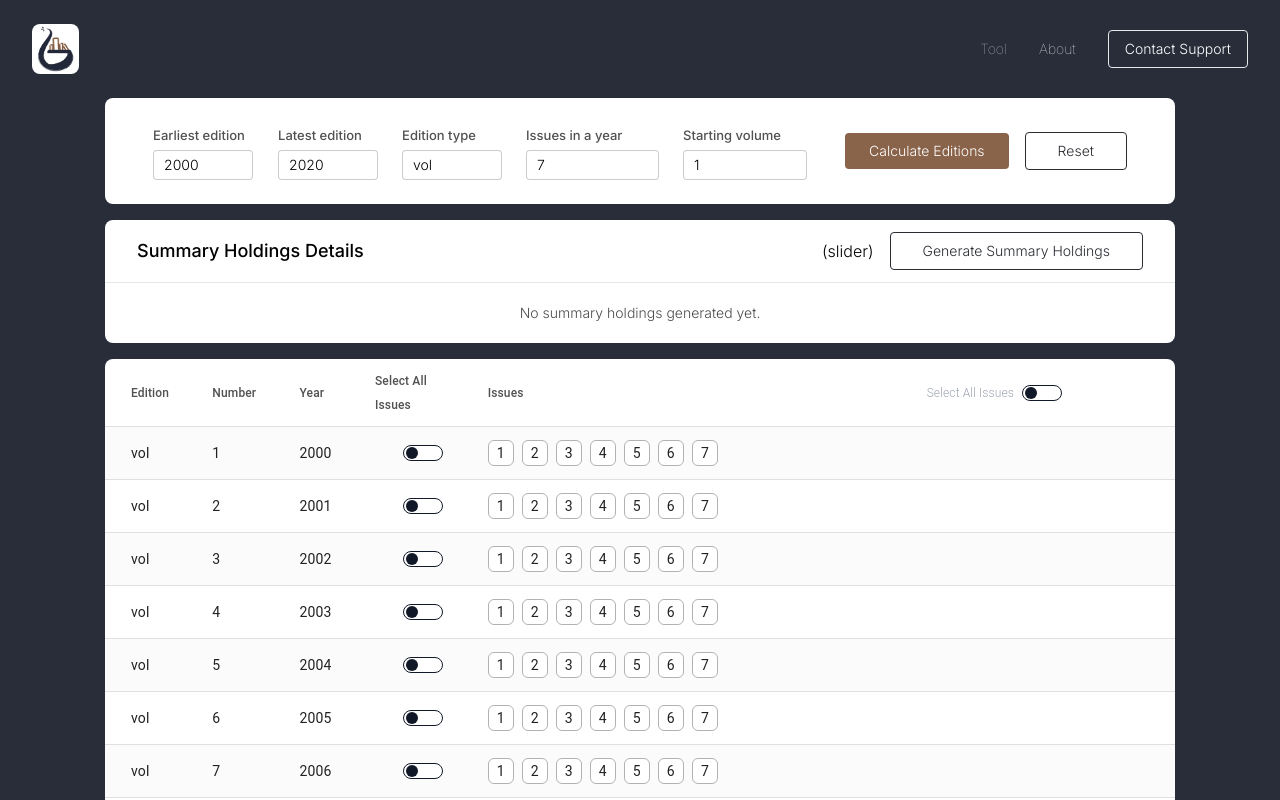
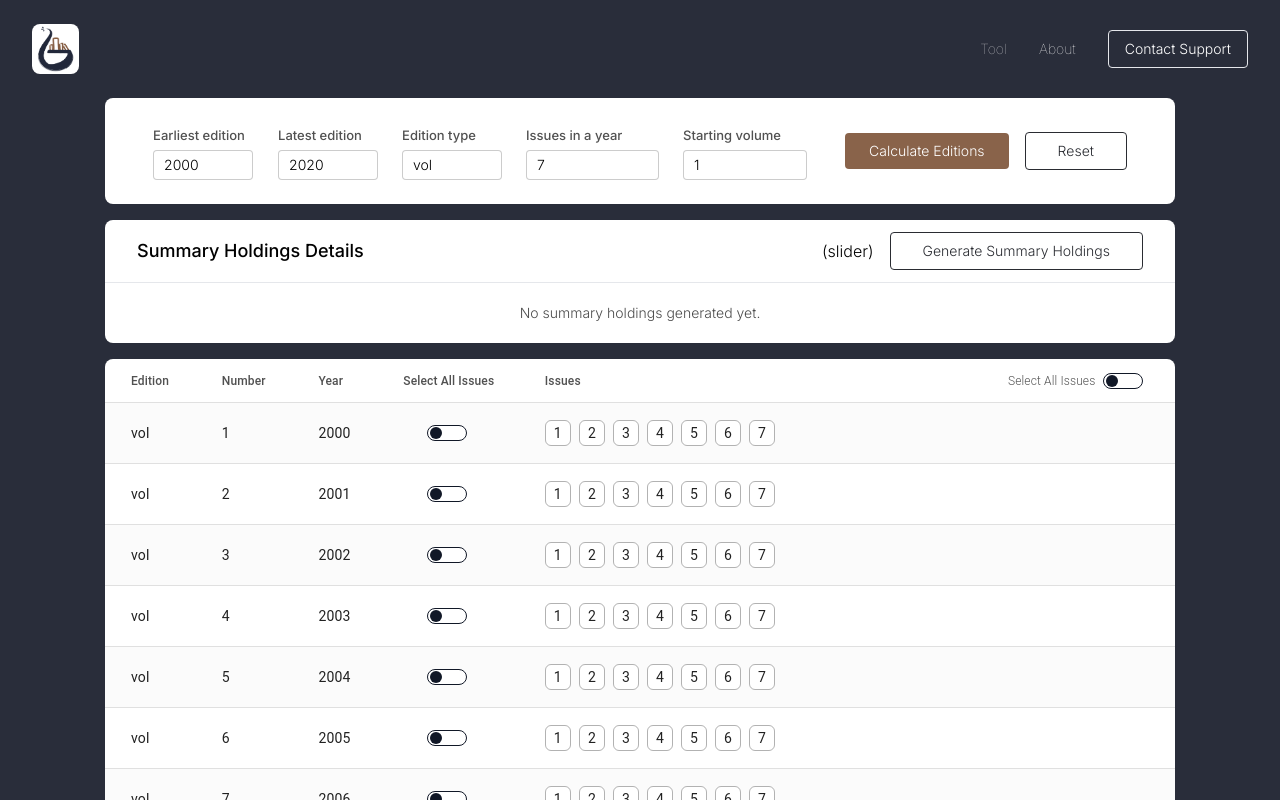
Before and after one commit to jjose14-Jacob-Jose/getSummaryHoldings, a Next.js app: page / in a window 1280 px wide. Both pictures are taken after a click on the button "Calculate Editions". Shown: the top 800 px of the page. Built offline with nearby package versions, Linux system fonts and the light colour scheme.

Commit message:
SCG-128: Fixed toggle button layouts. Wrapped issue column for huge issues.

```diff
--- a/src/components/EditionsTable.jsx
+++ b/src/components/EditionsTable.jsx
@@ -1,5 +1,6 @@
 import React, { useState, useEffect } from 'react';
 import {
+    TEXT_LABEL_HEADER_ALL_ISSUES,
     TEXT_LABEL_HEADER_EDITION_CHECKBOX,
     TEXT_LABEL_HEADER_EDITION_NUMBER,
     TEXT_LABEL_HEADER_EDITION_TYPE,
@@ -136,7 +137,7 @@ export default function EditionsTable({ editionRows }) {
         { field: "year", title: TEXT_LABEL_HEADER_YEAR, numeric: true, align: "left" },
         { field: "selectAllBox", title: TEXT_LABEL_HEADER_EDITION_CHECKBOX, numeric: false, align: "left" },
         { field: "issues", title: TEXT_LABEL_HEADER_ISSUES, numeric: false, align: "left" },
-        { field: "selectAll", title: "", numeric: false, align: "left" }, // Empty column for "Select All"
+        { field: "selectAll", title: TEXT_LABEL_HEADER_ALL_ISSUES, numeric: false, align: "left" }, // Empty column for "Select All"
     ];
 
     const HeaderTableCell = styled(TableCell)(() => ({
@@ -176,11 +177,11 @@ export default function EditionsTable({ editionRows }) {
                     <TableRow>
                             {columns.map((col) => (
                                 <HeaderTableCell key={col.field} align={col.align}>
-                                    {col.title === "" ? (
+                                    {col.field === "selectAll" ? (
                                         // Render the text label "Select All" and the master switch
                                         <div
                                         className='flex gap-2'>
-                                            <div className='font-light text-xs text-gray-400'>Select All Issues</div>
+                                            <div className='font-light text-xs text-[#515151]'>{col.title}</div>
                                         <div
                                         className={`relative cursor-pointer w-10 h-4 ${
                                             masterSwitch ? 'bg-gray-900 border border-gray-900 rounded-2xl' : 'bg-white border border-gray-900 rounded-2xl'
@@ -210,10 +211,9 @@ export default function EditionsTable({ editionRows }) {
                                  <PaddedTableCell component="th" scope="row" align="left" width="5%">{row.editionType}</PaddedTableCell>
                                  <PaddedTableCell align="left" width="5%">{row.editionNumber}</PaddedTableCell>
                                 <PaddedTableCell align="left" width="5%">{row.year}</PaddedTableCell>
-                                <PaddedTableCell align="middle" width="10%">
-                                    <div className="ml-7">
+                                <PaddedTableCell align="justify" width="11%">
                                     <div
-                                        className={`relative cursor-pointer w-10 h-4 ${
+                                        className={`ml-[24px] relative cursor-pointer w-10 h-4 ${
                                             isRowSelected(row.rowId) ? 'bg-gray-900 border border-gray-900 rounded-2xl' : 'bg-white border border-gray-900 rounded-2xl'
                                           }`}
                                         onClick={() => toggleRowSelection(row.rowId)}
@@ -225,12 +225,11 @@ export default function EditionsTable({ editionRows }) {
                                               } `}
                                         ></div>
                                     </div>
-                                    </div>
                                 </PaddedTableCell>
-                                <PaddedTableCell align="left" width="40%">
-                                    <div className="flex gap-2">
+                                <PaddedTableCell align="left" width="36%">
+                                    <div className="flex gap-2 flex-wrap justify-left">
                                         {row.listOfIssues.map((issue) => (
-                                            <li className="list-none" key={issue.text}>
+                                            <li className="list-none my-1" key={issue.text}>
                                                 <input
                                                     type="checkbox"
                                                     id={issue.text + '_' + row.rowId}
@@ -242,7 +241,7 @@ export default function EditionsTable({ editionRows }) {
                                                 />
                                                 <label
                                                     htmlFor={issue.text + '_' + row.rowId}
-                                                    className="px-2 py-1 items-center justify-between border-[1px] border-black/[0.3] bg-white hover:bg-[#e7e7e738] peer-checked:bg-[#2A2C32] peer-checked:text-white rounded-md"
+                                                    className="px-2 py-1 cursor-pointer items-center justify-between border-[1px] border-black/[0.3] bg-white hover:bg-[#e7e7e738] peer-checked:bg-[#2A2C32] peer-checked:text-white rounded-md"
                                                 >
                                                     {issue.text}
                                                 </label>
@@ -250,7 +249,7 @@ export default function EditionsTable({ editionRows }) {
                                         ))}
                                     </div>
                                 </PaddedTableCell>
-                                <PaddedTableCell align="left" width="25%">{row.selectAll}</PaddedTableCell>
+                                <PaddedTableCell align="left" width="15%">{row.selectAll}</PaddedTableCell>
                             </AlternateTableRow>
                         ))
                     }
--- a/src/constants/common_js_constants.js
+++ b/src/constants/common_js_constants.js
@@ -20,6 +20,7 @@ export const TEXT_LABEL_HEADER_EDITION_NUMBER = "Number";
 export const TEXT_LABEL_HEADER_EDITION_CHECKBOX = "Select All Issues";
 export const TEXT_LABEL_HEADER_YEAR = "Year";
 export const TEXT_LABEL_HEADER_ISSUES= "Issues";
+export const TEXT_LABEL_HEADER_ALL_ISSUES= "Select All Issues";
 export const TEXT_BUTTON_ISSUE_COUNT_INCREASE= "+";
 export const TEXT_BUTTON_ISSUE_COUNT_DECREASE= "-";
 
```
